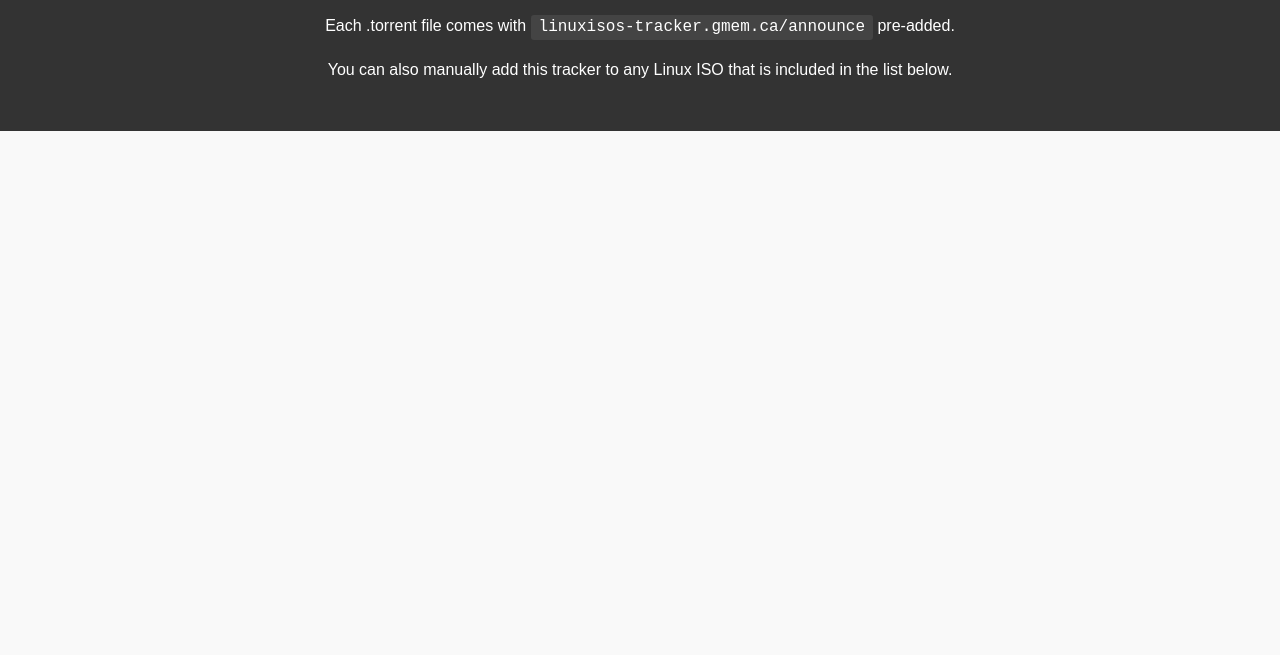
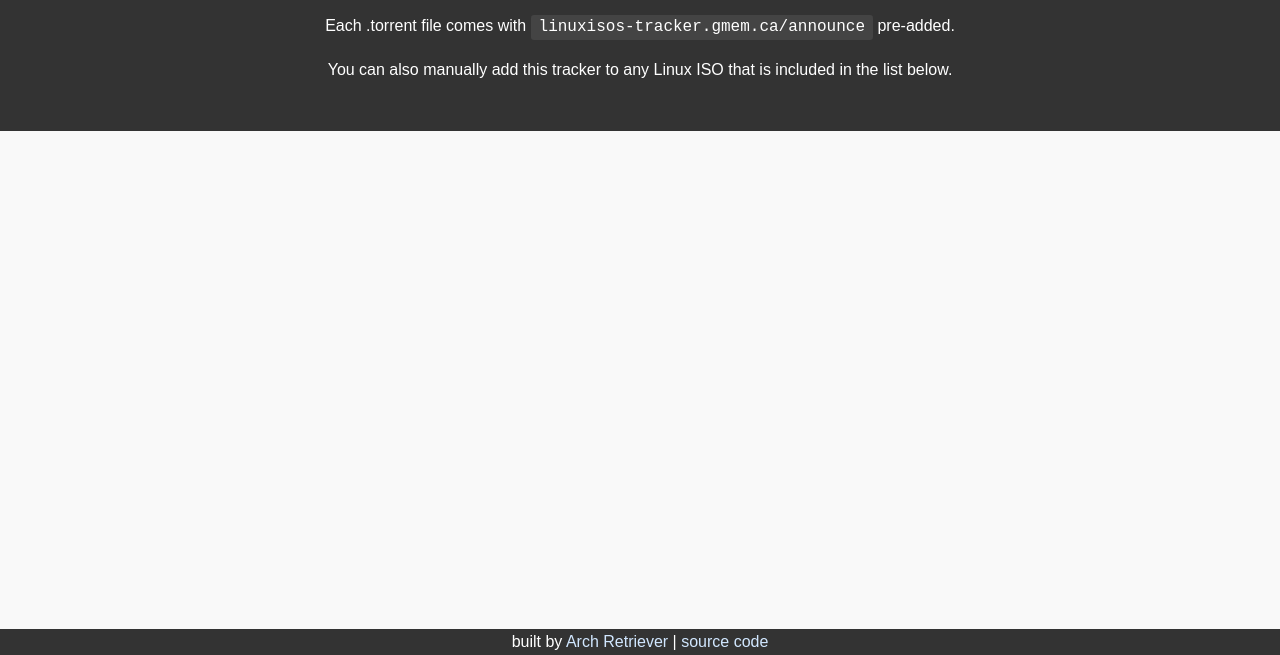
Before and after one commit to gmemstr/linuxisos, a website: page static/index.html in a window 1280 px wide. Shown: the part 145-800 px from the top of the page. Drawn offline with Linux system fonts and the light colour scheme.

Commit message:
Add footer

```diff
--- a/static/index.html
+++ b/static/index.html
@@ -20,5 +20,8 @@
 	<main>
 		<ul></ul>
 	</main>
+<footer>
+	<p>built by <a href="https://arch.dog">Arch Retriever</a> | <a href="https://git.gmem.ca/arch/linuxisos">source code</a></p>
+</footer>
 </body>
 </html>
--- a/static/styles.css
+++ b/static/styles.css
@@ -96,3 +96,17 @@ a li {
 		font-size: 1.2rem;
 	}
 }
+
+footer {
+	position: fixed;
+	left: 0;
+	bottom: 0;
+	width: 100%;
+	background-color: #333;
+	color: #fff;
+	text-align: center;
+}
+
+footer a {
+	color: #d1e7ff;
+}
```
